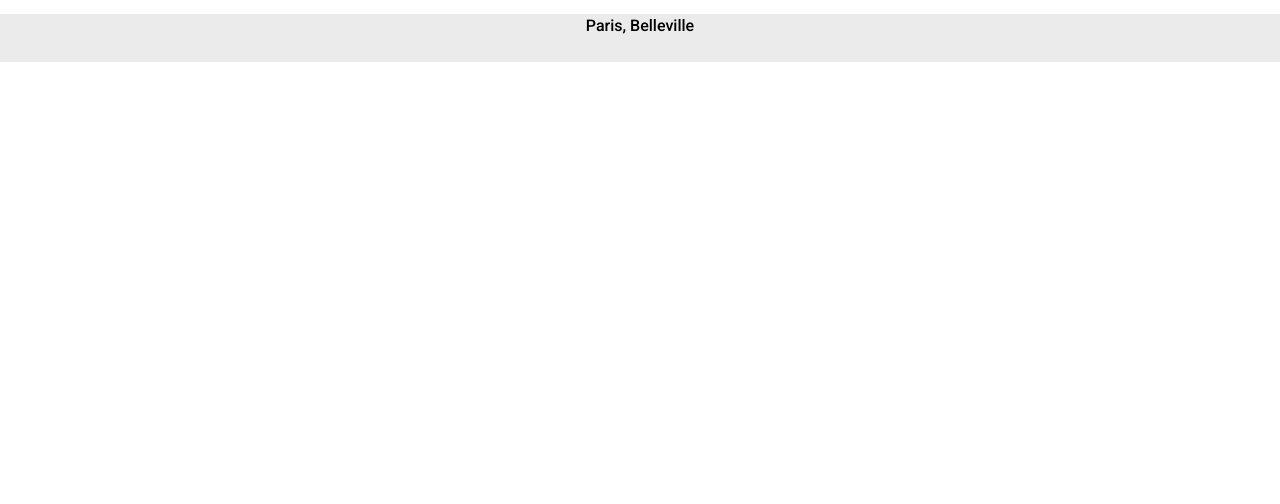
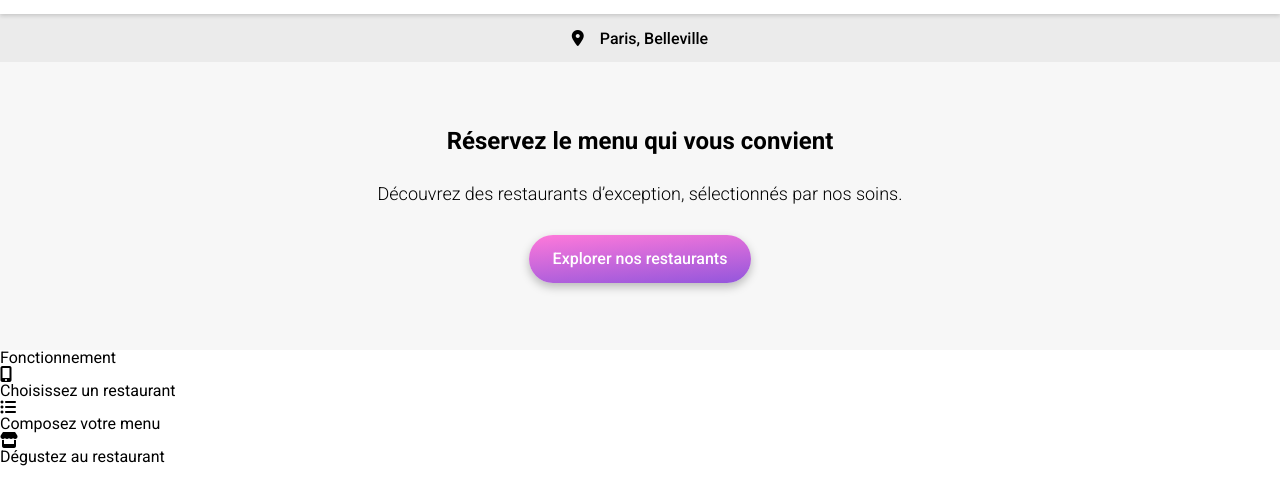
Before and after one commit to Kamasian/Ohmyfood, a website: page index.html in a window 1280 px wide. Shown: the part 50-554 px from the top of the page. Drawn offline with Linux system fonts and the light colour scheme; a web font is replaced by a local one.

Commit message:
Ajout de la section présentation, et approfondissement scss

```diff
--- a/index.html
+++ b/index.html
@@ -14,10 +14,36 @@
     <header>
         <h1>ohmyfood</h1>
     </header>
+
     <main>
         <div class="localisation">
             <p>Paris, Belleville</p>
         </div>
+
+        <section class="presentation">
+            <h2>Réservez le menu qui
+                vous convient</h2>
+            <p>Découvrez des restaurants d’exception, sélectionnés par nos soins.</p>
+            <a href="#restaurants">Explorer nos restaurants</a>
+        </section>
+
+        <section class="fonctionnement">
+            <h2>Fonctionnement</h1>
+            <ul>
+                <li>
+                    <i class="fa-solid fa-mobile-screen-button"></i>
+                    <p>Choisissez un restaurant</p>
+                </li>
+                <li>
+                    <i class="fa-sharp fa-solid fa-list-ul"></i>
+                    <p>Composez votre menu</p>
+                </li>
+                <li>
+                    <i class="fa-solid fa-store"></i>
+                    <p>Dégustez au restaurant</p>
+                </li>
+            </ul>
+        </section>
     </main>
 </body>
 </html>
--- a/package.json
+++ b/package.json
@@ -4,7 +4,8 @@
   "description": "Projet 4",
   "main": "index.js",
   "scripts": {
-    "test": "echo \"Error: no test specified\" && exit 1"
+    "test": "echo \"Error: no test specified\" && exit 1",
+    "sass": "sass --watch ./sass/main.scss:./css/style.css"
   },
   "repository": {
     "type": "git",
--- a/sass/base/_reset.scss
+++ b/sass/base/_reset.scss
@@ -17,6 +17,7 @@ time, mark, audio, video {
 	font-size: 100%;
 	font: inherit;
 	vertical-align: baseline;
+	text-decoration: none;
 }
 /* HTML5 display-role reset for older browsers */
 article, aside, details, figcaption, figure,
@@ -41,3 +42,11 @@ table {
 	border-collapse: collapse;
 	border-spacing: 0;
 }
+
+// Ajout perso
+
+*,
+*::before,
+*::after {
+  box-sizing: border-box;
+}
--- a/sass/base/_typography.scss
+++ b/sass/base/_typography.scss
@@ -1,5 +1,5 @@
-@import "../utils/variables";
-@import "../utils/mixins.scss";
+@import "../utils/_variables";
+@import "../utils/_mixins.scss";
 
 body {
     font-family: $primary-font;
@@ -10,5 +10,13 @@ header h1 {
 }
 
 .localisation p {
-    @include roboto-weight-size($weight: 500)
+    @include roboto-weight-size($weight: 500);
 }
+
+.presentation h2 {
+    @include roboto-weight-size (700, 24px);
+}
+
+.presentation p {
+    @include roboto-weight-size (300, 18px);
+}
--- /dev/null
+++ b/sass/components/_ps-elements.scss
@@ -0,0 +1,13 @@
+// Localisation
+
+.localisation p::before {
+    display: inline-block;
+    font-style: normal;
+    font-variant: normal;
+    text-rendering: auto;
+    -webkit-font-smoothing: antialiased;
+    font-family: "Font Awesome 5 Free";
+    font-weight: 900;
+    content: "\f3c5";
+    padding-right: 1rem;
+}
--- a/sass/layout/_header.scss
+++ b/sass/layout/_header.scss
@@ -1,6 +1,7 @@
 header {
+    position: relative;
     height: 4rem;
-    position: relative;
     text-align: center;
     line-height: 4rem;
+    box-shadow: 0px 2px 4px rgba(0, 0, 0, 0.15);
 }
--- a/sass/main.scss
+++ b/sass/main.scss
@@ -1,6 +1,7 @@
-@import "./base/reset.scss";
-@import "./utils/variables.scss";
-@import "./base/typography.scss";
-@import "./utils/mixins.scss";
-@import "./layout/header.scss";
-@import "./pages/home.scss";
+@import "./base/_reset.scss";
+@import "./utils/_variables.scss";
+@import "./utils/_mixins.scss";
+@import "./base/_typography.scss";
+@import "./layout/_header.scss";
+@import "./pages/_home.scss";
+@import "./components/_ps-elements.scss";
--- /dev/null
+++ b/sass/pages/_home.scss
@@ -0,0 +1,22 @@
+.localisation {
+    height: 3rem;
+    text-align: center;
+    background: lighten($theme-color, 42%);
+    line-height: 3rem;
+}
+
+.presentation {
+    height: 18rem;
+    background: lighten($theme-color, 47%);
+    display: flex;
+    padding: 0 2rem;
+    flex-direction: column;
+    justify-content: center;
+    align-items: center;
+    text-align: center;
+    row-gap: 2rem;
+}
+
+.presentation a {
+    @include button-gradient(1.5rem);
+}
--- a/sass/pages/home.scss
+++ /dev/null
@@ -1,6 +0,0 @@
-.localisation {
-    height: 3rem;
-    text-align: center;
-    line-height: 1.5rem;
-    background: lighten($theme-color, 42%);
-}
--- a/sass/utils/_mixins.scss
+++ b/sass/utils/_mixins.scss
@@ -1,6 +1,4 @@
-@import "../utils/variables.scss";
-
-/* --- Mixins pour gérer les polices --- */
+// --- Mixins pour gérer les polices ---
 
 @mixin roboto-weight-size ($weight: 400, $size: 16px) {
     font-family: $primary-font;
@@ -8,8 +6,17 @@
     font-size: $size;
 }
 
-@mixin shrikhand-weight-size($weight: 400, $size: 16px) {
+@mixin shrikhand-weight-size ($weight: 400, $size: 16px) {
     font-family: $secondary-font;
     font-weight: $weight;
     font-size: $size;
 }
+
+@mixin button-gradient ($largeur: 1.5rem) {
+    color: lighten($theme-color, 100%);
+    padding: 1rem $largeur;
+    border-radius: 25px;
+    box-shadow: 0px 4px 10px rgba(0, 0, 0, 0.25);
+    background: linear-gradient(175deg, #FF79DA, #9356DC);
+    @include roboto-weight-size ($weight: 500);
+}
--- a/sass/utils/_variables.scss
+++ b/sass/utils/_variables.scss
@@ -1,9 +1,9 @@
-/* --- Fonts --- */
+// --- Fonts ---
 
 $primary-font: "Roboto";
 $secondary-font: "Shrikhand";
 
-/* --- Couleurs --- */
+// --- Couleurs ---
 
 $primary-color: #9356DC;
 $secondary-color: #FF79DA;
```
Also changed, not shown: css/style.css, 1 other file.
